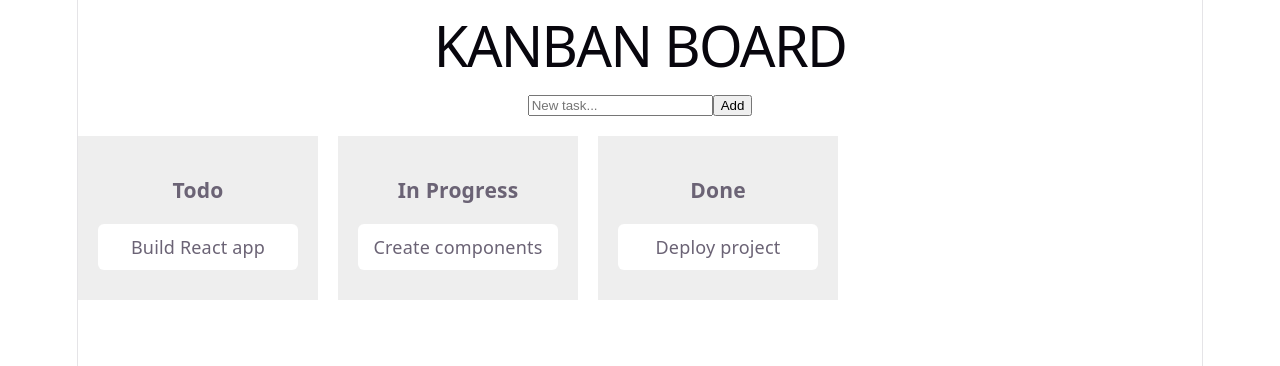
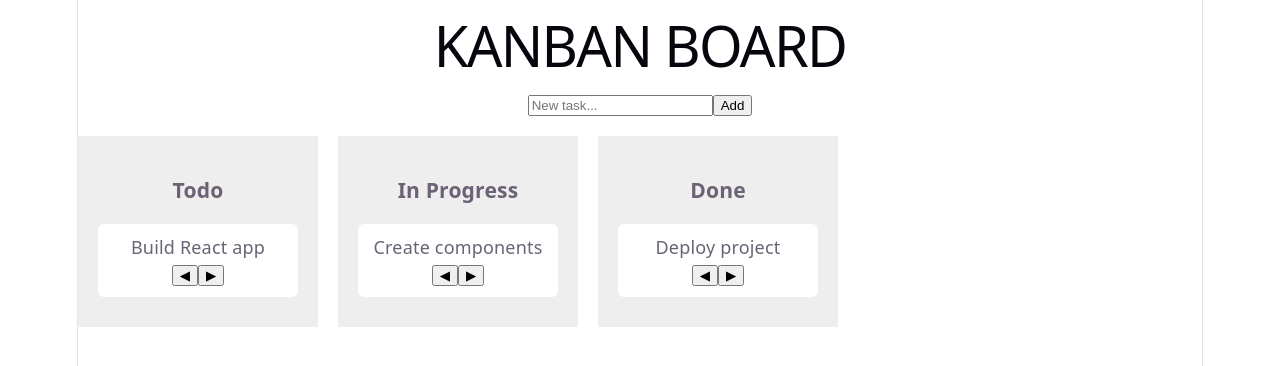
Before and after one commit to AllanTran90/Side-stuff, a React (Vite) app in the folder react.project/kanban-board/: page / in a window 1280 px wide. Shown: the top 366 px of the page. Built offline with nearby package versions, Linux system fonts and the light colour scheme.

Commit message:
Add: move tasks forward and backward between columns

```diff
--- a/react.project/kanban-board/src/components/Board.jsx
+++ b/react.project/kanban-board/src/components/Board.jsx
@@ -2,7 +2,7 @@ import Column from "./Column";
 import { useState } from "react";
 import AddTask from "./AddTask";
 
-export default function Board(){
+export default function Board() {
 
   const [tasks, setTasks] = useState([
     { id: 1, title: "Build React app", status: "todo" },
@@ -20,6 +20,28 @@ export default function Board(){
     setTasks([...tasks, newTask]);
   }
 
+function moveTask(id, direction) {
+
+  setTasks(tasks.map(task => {
+
+        if (task.id !== id) return task;
+
+        if (direction === "forward") {
+        if (task.status === "todo") return { ...task, status: "progress" };
+        if (task.status === "progress") return { ...task, status: "done" };
+    }
+
+        if (direction === "back") {
+        if (task.status === "done") return { ...task, status: "progress" };
+        if (task.status === "progress") return { ...task, status: "todo" };
+    }
+
+    return task;
+
+  }));
+
+}
+
   return (
     <div>
 
@@ -31,21 +53,25 @@ export default function Board(){
           title="Todo"
           status="todo"
           tasks={tasks}
+          moveTask={moveTask}
         />
 
         <Column
           title="In Progress"
           status="progress"
           tasks={tasks}
+          moveTask={moveTask}
         />
 
         <Column
           title="Done"
           status="done"
           tasks={tasks}
+          moveTask={moveTask}
         />
 
       </div>
+
     </div>
   );
 }
--- a/react.project/kanban-board/src/components/Column.jsx
+++ b/react.project/kanban-board/src/components/Column.jsx
@@ -1,6 +1,6 @@
 import  TaskCard  from "./TaskCard";
 
-export default function Column({ title, status, tasks }) {
+export default function Column({ title, status, tasks, moveTask }) {
 
   const filteredTasks = tasks.filter(task => task.status === status);
 
@@ -9,9 +9,12 @@ export default function Column({ title, status, tasks }) {
       <h3>{title}</h3>
 
       {filteredTasks.map(task => (
-       <TaskCard key={task.id} task={task} />
-      ))}
-
+        <TaskCard
+          key={task.id}
+          task={task}
+          moveTask={moveTask}
+        />
+        ))}
     </div>
   );
 }
--- a/react.project/kanban-board/src/components/TaskCard.jsx
+++ b/react.project/kanban-board/src/components/TaskCard.jsx
@@ -1,4 +1,5 @@
-export default function TaskCard({ task }) {
+export default function TaskCard({ task, moveTask }) {
+
   return(
     <div style={{
       background: "white",
@@ -6,8 +7,17 @@ export default function TaskCard({ task }) {
       marginBottom: "10px",
       borderRadius: "6px"
     }}>
-        {task.title}
+
+      <p>{task.title}</p>
+
+      <button onClick={() => moveTask(task.id, "back")}>
+        ◀
+      </button>
+
+      <button onClick={() => moveTask(task.id, "forward")}>
+        ▶
+      </button>
+
     </div>
   )
-
 }
```
Lines whose indentation alone changed are shown as unchanged.
